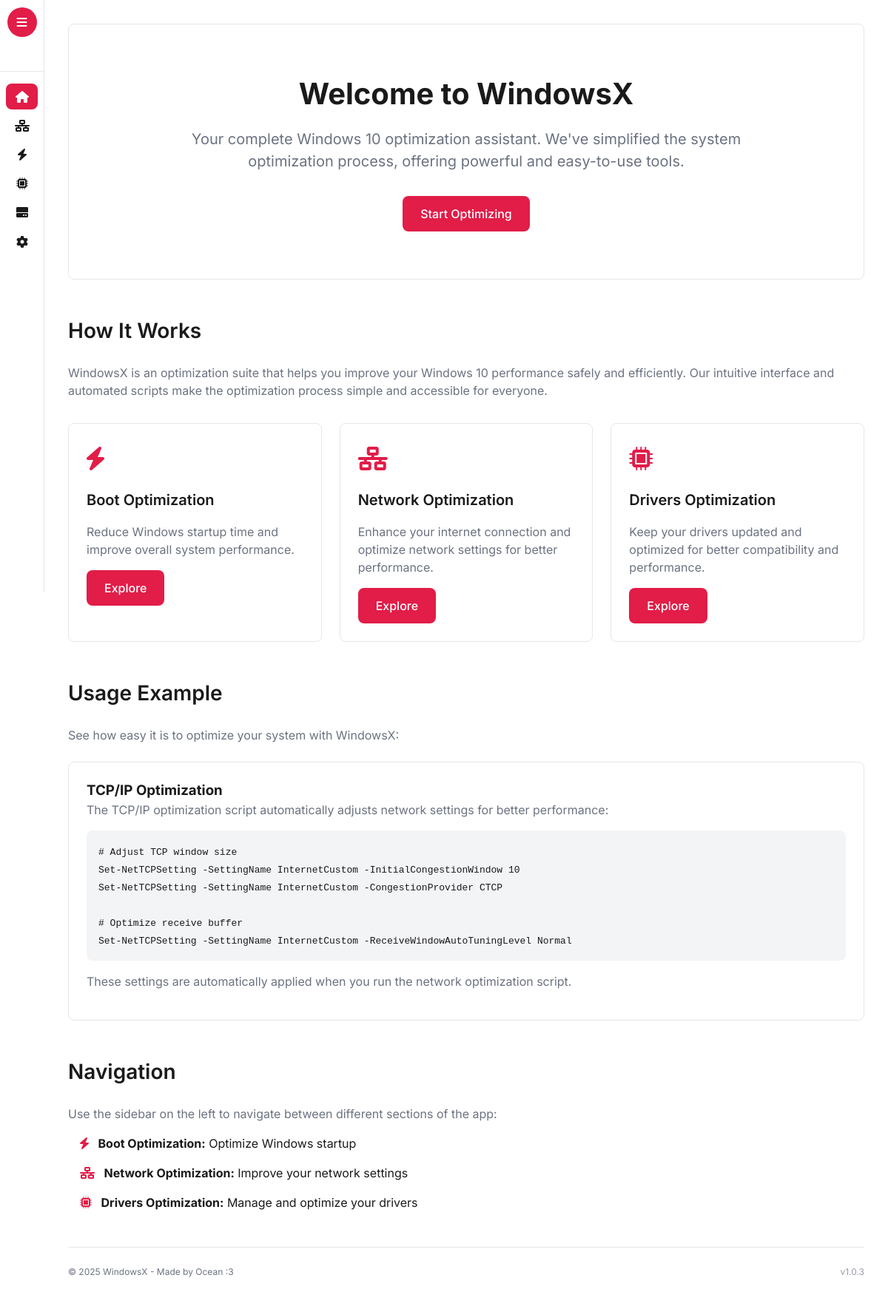
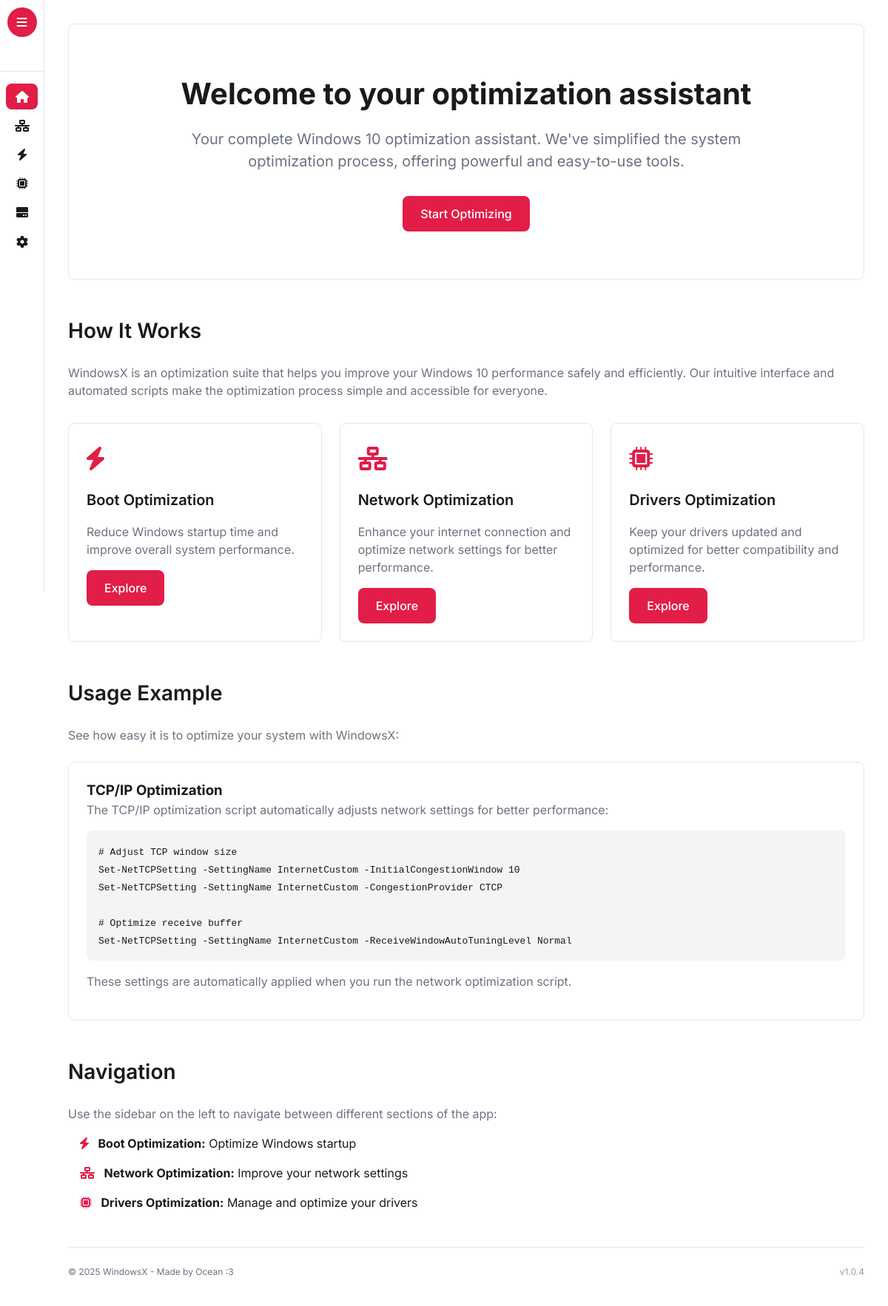
Before and after one commit to orafaelmiguel/WindowsX, an Electron app: page src/pages/index.html in a window 1200 px wide. Shown: the whole page at 74% size. Drawn offline with Linux system fonts and the light colour scheme.

Commit message:
🎉 Build v1.0.4

```diff
--- a/src/pages/index.html
+++ b/src/pages/index.html
@@ -46,7 +46,7 @@
 
     <div class="main-content">
         <div class="hero">
-            <h1>Welcome to WindowsX</h1>
+            <h1>Welcome to your optimization assistant</h1>
             <p>Your complete Windows 10 optimization assistant. We've simplified the system optimization process, offering powerful and easy-to-use tools.</p>
             <a href="#" class="cta-button" onclick="navigateTo('boot.html')">Start Optimizing</a>
         </div>
@@ -124,7 +124,7 @@
         <div class="footer">
             <div class="footer-content">
                 <p class="footer-copyright">© 2025 WindowsX - Made by Ocean :3</p>
-                <p class="footer-version">v1.0.3</p>
+                <p class="footer-version">v1.0.4</p>
             </div>
         </div>
     </div>
```
Also changed, not shown: src/pages/boot.html (+1 -1 lines), src/pages/drivers.html (+1 -1 lines), src/pages/network.html (+1 -1 lines), src/pages/script_runner.html (+1 -1 lines), src/pages/settings.html (+1 -1 lines), src/pages/storage.html (+1 -1 lines), build/LICENSE.txt, build/README.txt.
